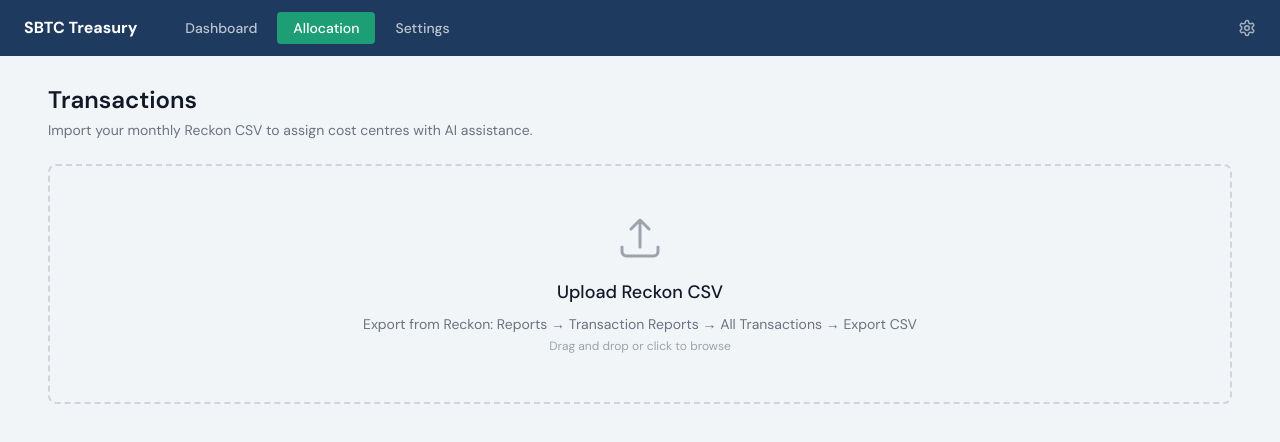
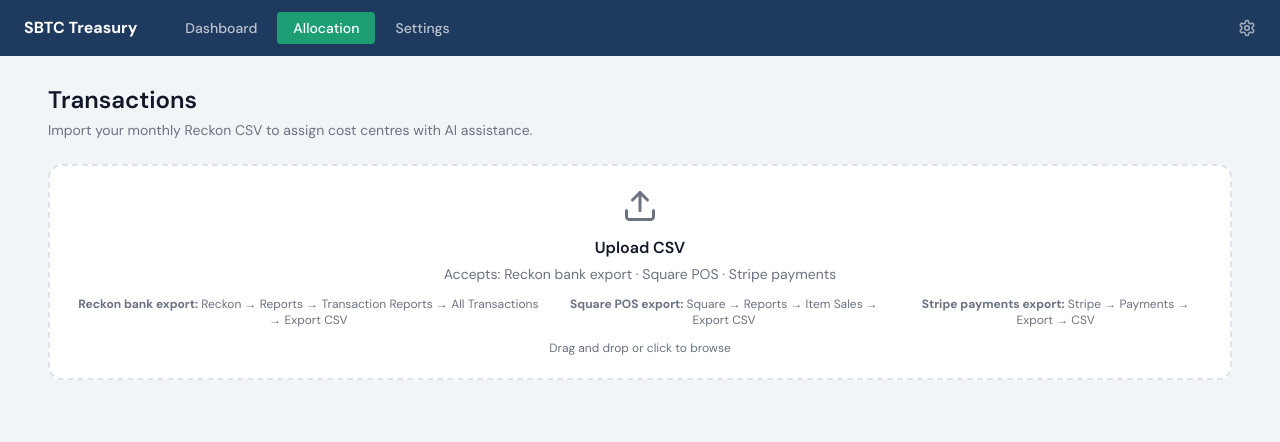
Before and after one commit to BrunoTheBaker/tennis-expense-tracker, a Next.js app: page /transactions in a window 1280 px wide. Shown: the top 442 px of the page. Built offline with nearby package versions, Linux system fonts and the light colour scheme.

Commit message:
feat: update CsvUpload to detect and route Square/Stripe/Reckon CSVs

```diff
--- a/src/components/transactions/CsvUpload.tsx
+++ b/src/components/transactions/CsvUpload.tsx
@@ -1,12 +1,24 @@
 'use client'
 
 import { useRef } from 'react'
-import { ArrowUpTrayIcon } from '@heroicons/react/24/outline'
+import { Upload } from 'lucide-react'
 import type { Transaction } from '@/lib/financialData'
-import { parseReckonCsv } from '@/lib/csvParser'
+import { parseReckonCsv, parseSquareCsv, parseStripeCsv, detectCsvSource } from '@/lib/csvParser'
 
 interface Props {
-  onLoaded: (transactions: Transaction[]) => void
+  onLoaded: (transactions: Transaction[], source: 'reckon' | 'square' | 'stripe') => void
+}
+
+const SOURCE_LABEL: Record<string, string> = {
+  reckon: 'Reckon bank export',
+  square: 'Square POS export',
+  stripe: 'Stripe payments export',
+}
+
+const SOURCE_HINT: Record<string, string> = {
+  reckon: 'Reckon → Reports → Transaction Reports → All Transactions → Export CSV',
+  square: 'Square → Reports → Item Sales → Export CSV',
+  stripe: 'Stripe → Payments → Export → CSV',
 }
 
 export function CsvUpload({ onLoaded }: Props) {
@@ -16,15 +28,24 @@ export function CsvUpload({ onLoaded }: Props) {
     const reader = new FileReader()
     reader.onload = (e) => {
       const text = e.target?.result as string
-      const transactions = parseReckonCsv(text)
-      onLoaded(transactions)
+      const source = detectCsvSource(text)
+
+      if (source === 'unknown') {
+        alert('Unrecognised CSV format. Expected a Reckon, Square, or Stripe export.')
+        return
+      }
+
+      const parsers = { reckon: parseReckonCsv, square: parseSquareCsv, stripe: parseStripeCsv }
+      const transactions = parsers[source](text)
+      onLoaded(transactions, source)
     }
     reader.readAsText(file, 'utf-8')
   }
 
   return (
     <div
-      className="border-2 border-dashed border-gray-300 rounded-lg p-12 text-center hover:border-tennis-green-500 transition-colors cursor-pointer"
+      className="card text-center cursor-pointer transition-colors"
+      style={{ border: '2px dashed var(--border)' }}
       onClick={() => inputRef.current?.click()}
       onDragOver={(e) => e.preventDefault()}
       onDrop={(e) => {
@@ -32,13 +53,24 @@ export function CsvUpload({ onLoaded }: Props) {
         const file = e.dataTransfer.files[0]
         if (file) handleFile(file)
       }}
+      onMouseEnter={e => (e.currentTarget.style.borderColor = 'var(--brand)')}
+      onMouseLeave={e => (e.currentTarget.style.borderColor = 'var(--border)')}
     >
-      <ArrowUpTrayIcon className="mx-auto h-12 w-12 text-gray-400" />
-      <p className="mt-4 text-lg font-medium text-gray-900">Upload Reckon CSV</p>
-      <p className="mt-2 text-sm text-gray-500">
-        Export from Reckon: Reports → Transaction Reports → All Transactions → Export CSV
+      <Upload className="mx-auto mb-3" size={36} style={{ color: 'var(--text-3)' }} />
+      <p className="font-semibold text-base mb-1" style={{ color: 'var(--text-1)' }}>
+        Upload CSV
       </p>
-      <p className="mt-1 text-xs text-gray-400">Drag and drop or click to browse</p>
+      <p className="text-sm mb-3" style={{ color: 'var(--text-3)' }}>
+        Accepts: Reckon bank export · Square POS · Stripe payments
+      </p>
+      <div className="flex justify-center gap-4 text-xs" style={{ color: 'var(--text-3)' }}>
+        {Object.entries(SOURCE_HINT).map(([src, hint]) => (
+          <span key={src}>
+            <strong>{SOURCE_LABEL[src]}:</strong> {hint}
+          </span>
+        ))}
+      </div>
+      <p className="text-xs mt-3" style={{ color: 'var(--text-3)' }}>Drag and drop or click to browse</p>
       <input
         ref={inputRef}
         type="file"
```
